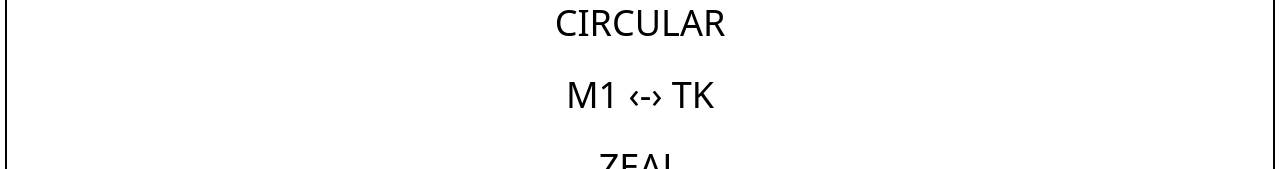
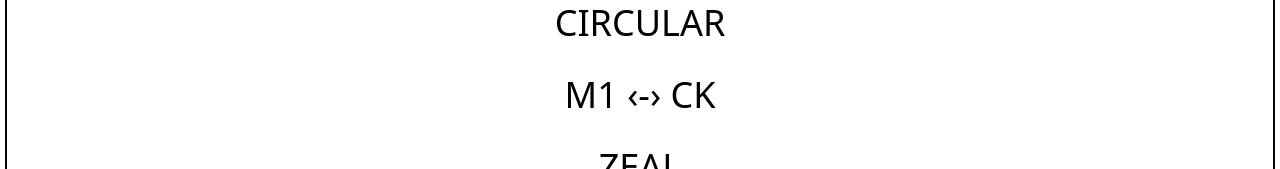
Before and after one commit to ItsKingzman/Personal_Site, a SvelteKit app: page /fun in a window 1280 px wide. Shown: the part 413-582 px from the top of the page. Built offline with nearby package versions, Linux system fonts and the light colour scheme.

Commit message:
Fixed some things

```diff
--- a/src/routes/fun/+page.svelte
+++ b/src/routes/fun/+page.svelte
@@ -2,7 +2,7 @@
 	<ul class="m-auto text-4xl leading-loose text-center dark:text-cyan-50">
 		<li><a href="fun/gradients">GRADIENTS</a></li>
 		<li><a href="fun/circular">CIRCULAR</a></li>
-		<li><a href="fun/m1">M1 &#8249;-&#8250; TK</a></li>
+		<li><a href="fun/m1">M1 &#8249;-&#8250; CK</a></li>
 		<li><a href="fun/zeal">ZEAL</a></li>
 	</ul>
 </div>
```
Also changed, not shown: src/routes/fun/m1/+page.svelte (+3 -6 lines).
